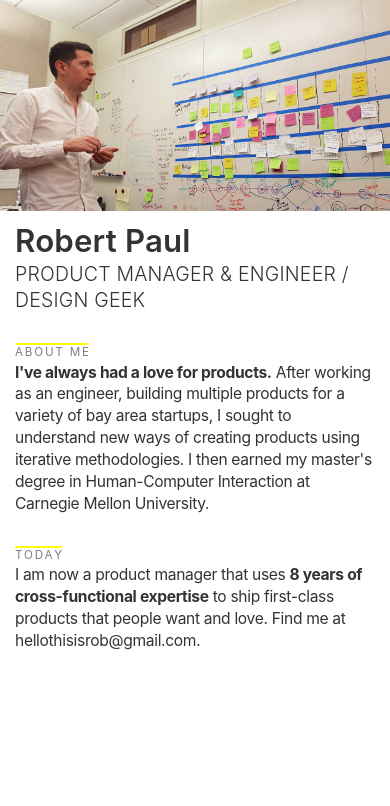
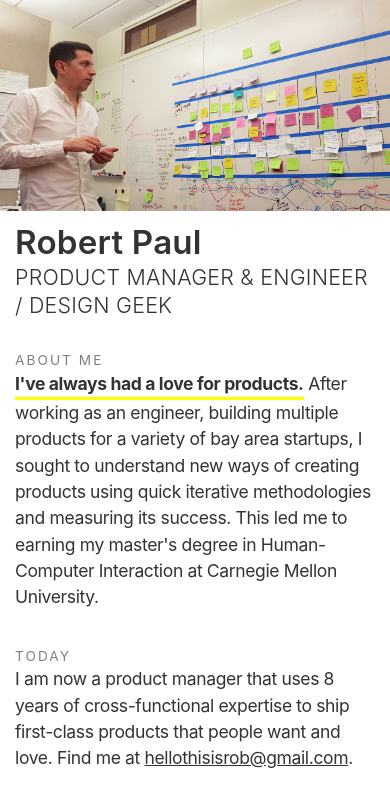
Before and after one commit to robert-paul/robertpaul.co, a React (Create React App) app: page / in a window 390 px wide. Shown: the top 806 px of the page. Built offline with nearby package versions, Linux system fonts and the light colour scheme.

Commit message:
added new styles to cover page

```diff
--- a/src/App.css
+++ b/src/App.css
@@ -86,12 +86,11 @@ label {
   text-transform: uppercase;
   letter-spacing: 0.15em;
   padding-top: 2px;
-  padding-bottom: 3px;
-  border-top: 2px solid yellow; }
+  padding-bottom: 3px; }
 
 .yellow {
   display: inline-block;
-  border-bottom: 2px solid yellow; }
+  border-bottom: 3px solid yellow; }
 
 @keyframes blinkfast {
   0% {
@@ -115,25 +114,25 @@ label {
   letter-spacing: initial; }
 
 @media only screen and (max-width: 768px) and (max-height: 1024px) {
-  html {
-    font-size: 4vw; }
   h1 {
-    font-size: 8vw;
+    font-size: 8.5vw;
     font-weight: 600;
     letter-spacing: .006em; }
   h2 {
-    font-size: 6vw; }
+    font-size: 6.5vw; }
   h3 {
-    font-size: 5vw;
+    font-size: 5.5vw;
     font-weight: 300;
     line-height: 1.3em;
     letter-spacing: .01em; }
+  html {
+    font-size: 4.5vw; }
   p {
     font-weight: 400;
-    line-height: 140%;
+    line-height: 150%;
     letter-spacing: -.021em; }
   label {
-    font-size: 3vw;
+    font-size: 3.5vw;
     letter-spacing: 0.15em; } }
 
 .viewport-wrap {
--- a/src/components/Cover.jsx
+++ b/src/components/Cover.jsx
@@ -15,15 +15,15 @@ const Cover = () => (
 					<h3 className="cover-label cover-rhythm-2" >
 						Product Manager & Engineer / Design Geek
 					</h3>
-					<label>About m<span className="rm-ls">e</span></label>
+					<label>About me</label>
 					<p>
-						<strong className="">I've always had a love for products.</strong> After working as an engineer, building multiple products for a variety of bay area startups, I sought to understand new ways of creating products using iterative methodologies. I then earned my master's degree in Human-Computer Interaction at Carnegie Mellon University.
+						<strong className="yellow">I've always had a love for products.</strong> After working as an engineer, building multiple products for a variety of bay area startups, I sought to understand new ways of creating products using quick iterative methodologies and measuring its success. This led me to earning my master's degree in Human-Computer Interaction at Carnegie Mellon University.
 					</p>
 					<br />
 					<br />
-					<label>Toda<span className="rm-ls">y</span></label>
+					<label>Today</label>
 					<p>
-						I am now a product manager that uses <strong className="">8 years of cross-functional expertise</strong> to ship first-class products that people want and love. Find me at hellothisisrob@gmail.com.
+						I am now a product manager that uses 8 years of cross-functional expertise to ship first-class products that people want and love. Find me at <u>hellothisisrob@gmail.com</u>.
 					</p>
 
 				</section>
--- a/src/styles/base.css
+++ b/src/styles/base.css
@@ -39,12 +39,11 @@ label {
   text-transform: uppercase;
   letter-spacing: 0.15em;
   padding-top: 2px;
-  padding-bottom: 3px;
-  border-top: 2px solid yellow; }
+  padding-bottom: 3px; }
 
 .yellow {
   display: inline-block;
-  border-bottom: 2px solid yellow; }
+  border-bottom: 3px solid yellow; }
 
 @keyframes blinkfast {
   0% {
@@ -68,23 +67,23 @@ label {
   letter-spacing: initial; }
 
 @media only screen and (max-width: 768px) and (max-height: 1024px) {
-  html {
-    font-size: 4vw; }
   h1 {
-    font-size: 8vw;
+    font-size: 8.5vw;
     font-weight: 600;
     letter-spacing: .006em; }
   h2 {
-    font-size: 6vw; }
+    font-size: 6.5vw; }
   h3 {
-    font-size: 5vw;
+    font-size: 5.5vw;
     font-weight: 300;
     line-height: 1.3em;
     letter-spacing: .01em; }
+  html {
+    font-size: 4.5vw; }
   p {
     font-weight: 400;
-    line-height: 140%;
+    line-height: 150%;
     letter-spacing: -.021em; }
   label {
-    font-size: 3vw;
+    font-size: 3.5vw;
     letter-spacing: 0.15em; } }
--- a/src/styles/base.scss
+++ b/src/styles/base.scss
@@ -60,12 +60,12 @@ label {
 	letter-spacing: 0.15em;
 	padding-top: 2px;
 	padding-bottom: 3px;
-	border-top: 2px solid yellow;
+	//border-top: 2px solid yellow;
 }
 
 .yellow {
 	display: inline-block;
-	border-bottom: 2px solid yellow;
+	border-bottom: 3px solid yellow;
 }
 
 @keyframes blinkfast {
@@ -96,35 +96,37 @@ label {
 }
 
 @media only screen and (max-width: 768px) and (max-height: 1024px) {
-	html {
-	  font-size: 4vw;
-	}
+
 
 	h1 {
-	font-size: 8vw;
+	font-size: 8.5vw;
 	font-weight: 600;
 	letter-spacing: .006em;
 	}
 
 	h2 {
-		font-size: 6vw;
+		font-size: 6.5vw;
 	}
 
 	h3 {
-		font-size: 5vw;
+		font-size: 5.5vw;
 		font-weight: 300;
 		line-height: 1.3em;
 		letter-spacing: .01em;
 	}
 
+	html {
+	  font-size: 4.5vw;
+	}
+
 	p {
 		font-weight: 400;
-		line-height: 140%;
+		line-height: 150%;
 		letter-spacing: -.021em;
 	}
 
 	label {
-		font-size: 3vw;
+		font-size: 3.5vw;
 		letter-spacing: 0.15em;
 	}
 }
```
Also changed, not shown: src/components/Footer.jsx (added, +7 -0 lines).
